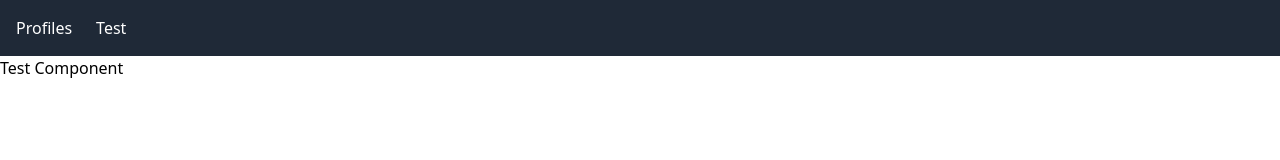
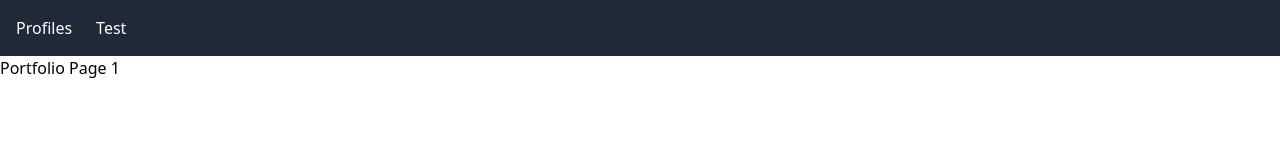
Before and after one commit to Smailnajim/Portfolio-Front, a React (Vite) app: page /portfolio/1 in a window 1280 px wide. Shown: the top 160 px of the page. Built offline with nearby package versions, Linux system fonts and the light colour scheme.

Commit message:
add parameter in route

```diff
--- a/src/App.jsx
+++ b/src/App.jsx
@@ -1,7 +1,7 @@
 import { Routes, Route } from "react-router-dom";
 import Profiles from "./pages/profiles";
 import Layout from "./layouts/index";
-import Test from "./components/test";
+import Portfolio from "./pages/portfolio";
 
 export default function App() {
 
@@ -11,7 +11,7 @@ export default function App() {
       <Route path="/" element={<Layout />}>
         <Route index element={<Profiles />}/>
         <Route path="profiles" element={<Profiles />}/>
-        <Route path="portfolio/:id" element={<Test />}/>
+        <Route path="portfolio/:id" element={<Portfolio />}/>
       </Route>
     </Routes>
       {/* " */}
--- a/src/pages/portfolio.jsx
+++ b/src/pages/portfolio.jsx
@@ -0,0 +1,11 @@
+import { useParams } from "react-router-dom";
+
+
+export default function Portfolio(){
+    const {id} = useParams();
+    return(
+        <div>
+            <h1>Portfolio Page {id}</h1>
+        </div>
+    )
+}
```
